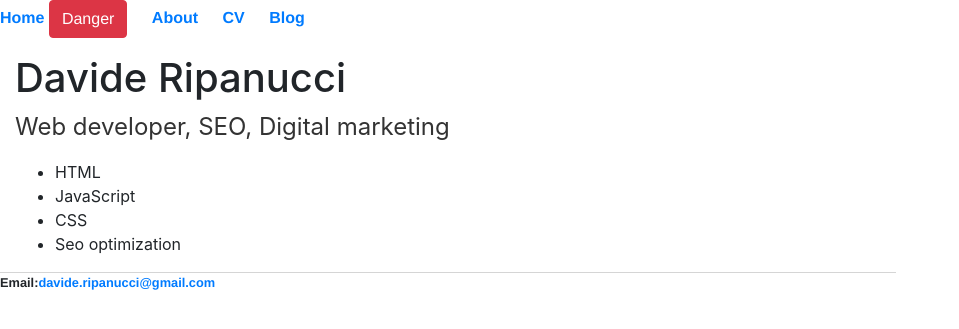
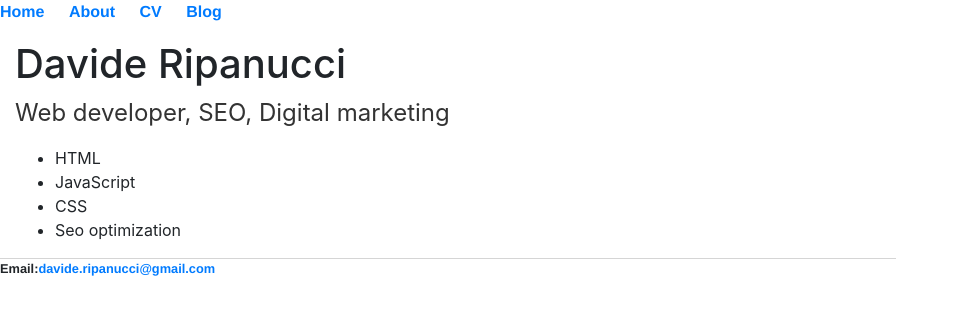
Before and after one commit to ripa001/ripa001.github.io, a Jekyll site: the page built from index.html, in a window 1280 px wide. Shown: the top 329 px of the page, without its empty margins (0-959 px from the left). Built offline with Jekyll 4.4.1, drawn with Linux system fonts in a browser that asks for light colours.

Commit message:
Update default.html

```diff
--- a/_layouts/default.html
+++ b/_layouts/default.html
@@ -10,7 +10,6 @@
 			<nav>
 	    		<ul>
 	        		<li><a href="/">Home</a>
-				<button type="button" class="btn btn-danger">Danger</button></li>
 		        	<li><a href="/about">About</a></li>
 	        		<li><a href="/cv">CV</a></li>
 	        		<li><a href="/blog">Blog</a></li>
```
